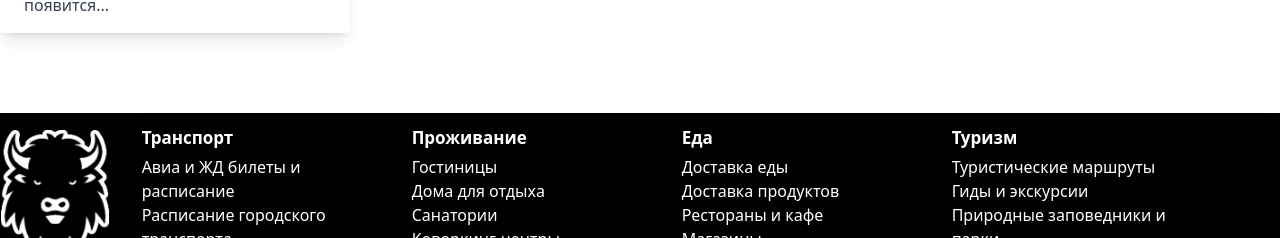
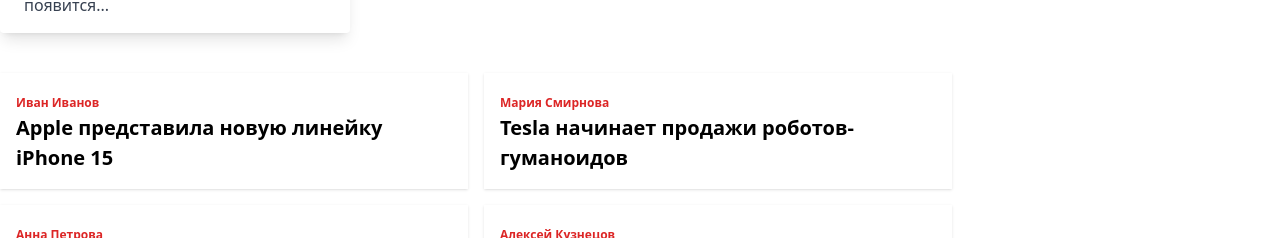
Before and after one commit to AlbogachievM/yakavkaz, a React (Vite) app: page / in a window 1280 px wide. Shown: the part 2562-2800 px from the top of the page. Built offline with nearby package versions, Linux system fonts and the light colour scheme.

Commit message:
six commit

```diff
--- a/src/App.tsx
+++ b/src/App.tsx
@@ -13,6 +13,8 @@
 import img5 from '/src/assets/news/15.jpg'
 import img6 from '/src/assets/news/16.jpg'
 import {NewsLine} from "@/components/newsLine/NewsLine.tsx";
+import {FreshNews} from "@/components/freshNews/FreshNews.tsx";
+import {array} from "@/components/freshNews/array.ts";
 
 function App() {
 
@@ -29,7 +31,7 @@
                                     <h1 className="mr-2">Актуально</h1>
                                 </div>
                                 <div className={'flex items-center gap-4 flex-wrap'}>
-                                        <NewsSlider />
+                                    <NewsSlider/>
                                 </div>
                             </section>
                             <section className={'mt-10 w-full'}>
@@ -58,6 +60,9 @@
                         </section>
                         <NewsLine/>
                     </div>
+                    <section className={'flex items-start gap-4 flex-wrap mt-10 h-[65vh]'}>
+                        <FreshNews array={array}/>
+                    </section>
                 </Container>
             </main>
             <Footer/>
--- /dev/null
+++ b/src/components/freshNews/FreshNews.tsx
@@ -0,0 +1,47 @@
+import {useState} from "react";
+
+export type ArrayProps = {
+    title: string
+    text: string
+    author: string
+}
+type Props = {
+    array: ArrayProps[]
+}
+export const FreshNews = ({array}: Props) => {
+    const [activeIndex, setActiveIndex] = useState<null | number>(null);
+
+    const handleMouseEnter = (index: number) => {
+        setActiveIndex(index);
+    };
+
+    const handleMouseLeave = () => {
+        setActiveIndex(null);
+    };
+
+    return (
+        <>
+            {array.map((el, i) => (
+                <div
+                    key={i}
+                    className="w-[468px] p-4 transition-all duration-300 cursor-pointer shadow"
+                    onMouseEnter={() => handleMouseEnter(i)}
+                    onMouseLeave={handleMouseLeave}
+                >
+                    <span className="text-[12px] font-bold text-red-600">{el.author}</span>
+                    <h3 className="text-[20px] font-bold">{el.title}</h3>
+                    <div
+                        className={`transition-all duration-500 ease-in-out overflow-hidden ${
+                            activeIndex === i ? "max-h-[200px] opacity-100" : "max-h-0 opacity-0"
+                        }`}
+                    >
+                        <p className="mt-2">{el.text}</p>
+                        <a href="#" className="border border-solid mt-4 inline-block p-2 rounded-md text-sm font-bold">
+                            Перейти
+                        </a>
+                    </div>
+                </div>
+            ))}
+        </>
+    );
+};
--- /dev/null
+++ b/src/components/freshNews/array.ts
@@ -0,0 +1,65 @@
+import {ArrayProps} from "@/components/freshNews/FreshNews.tsx";
+
+export const array:ArrayProps[] = [
+    {
+        author: 'Иван Иванов',
+        title: 'Apple представила новую линейку iPhone 15',
+        text: 'На ежегодной конференции компания анонсировала iPhone 15 с улучшенной камерой и новым чипом, который повысит производительность устройства.'
+    },
+    {
+        author: 'Мария Смирнова',
+        title: 'Tesla начинает продажи роботов-гуманоидов',
+        text: 'Элон Маск объявил о старте продаж роботов-гуманоидов Tesla, которые способны выполнять бытовые задачи и помогать в уходе за пожилыми людьми.'
+    },
+    {
+        author: 'Анна Петрова',
+        title: 'Революционные открытия в области ядерной энергетики',
+        text: 'Ученые сделали прорыв в использовании ядерного синтеза, что может привести к созданию бесконечного источника чистой энергии.'
+    },
+    {
+        author: 'Алексей Кузнецов',
+        title: 'Facebook меняет название на Meta',
+        text: 'Цукерберг объявил о ребрендинге компании, связав его с развитием метавселенной, где пользователи смогут взаимодействовать в виртуальной реальности.'
+    },
+    {
+        author: 'Ольга Соколова',
+        title: 'НАСА успешно посадила ровер на Марс',
+        text: 'Новый марсоход уже передал первые снимки Красной планеты и начал исследование её поверхности в поисках признаков жизни.'
+    },
+    {
+        author: 'Дмитрий Орлов',
+        title: 'Google запускает собственную криптовалюту',
+        text: 'Технологический гигант планирует внедрить свою криптовалюту в экосистему Google Pay и другие сервисы компании.'
+    },
+    {
+        author: 'Екатерина Иванова',
+        title: 'Китайские ученые клонировали динозавра',
+        text: 'Используя древнюю ДНК, китайские биологи успешно клонировали динозавра. Проект вызвал волну обсуждений среди мирового научного сообщества.'
+    },
+    {
+        author: 'Сергей Федоров',
+        title: 'Мировые лидеры собрались на климатический саммит',
+        text: 'Главы стран обсудили важные меры по борьбе с изменением климата и договорились о сокращении выбросов парниковых газов к 2050 году.'
+    },
+    {
+        author: 'Сергей Федоров',
+        title: 'Мировые лидеры собрались на климатический саммит',
+        text: 'Главы стран обсудили важные меры по борьбе с изменением климата и договорились о сокращении выбросов парниковых газов к 2050 году.'
+    },
+    {
+        author: 'Виктория Сидорова',
+        title: 'Microsoft покупает игровую студию Activision',
+        text: 'Сделка стоимостью 68,7 миллиардов долларов позволит Microsoft укрепить свои позиции на рынке видеоигр и привлечь больше пользователей к подписке Game Pass.'
+    },
+    {
+        author: 'Андрей Зайцев',
+        title: 'Ученые создали материал прочнее стали',
+        text: 'Новый композитный материал, созданный учеными, оказался легче и прочнее стали, что откроет возможности для применения в авиации и космонавтике.'
+    },
+    {
+        author: 'Елена Николаева',
+        title: 'Разработан первый квантовый компьютер для массового использования',
+        text: 'Компания из Японии объявила о создании первого коммерческого квантового компьютера, который может совершить революцию в вычислительной технике.'
+    },
+
+];
--- a/src/components/newsList/NewsList.tsx
+++ b/src/components/newsList/NewsList.tsx
@@ -46,7 +46,7 @@
         <div className="max-w-[310px] p-4 rounded shadow">
             <div className={'flex items-center gap-3 mb-4'}>
                 <h2 className="text-[16px] font-semibold">Лента новостей</h2>
-                <input type={'date'}/>
+                <input type="date" value="2024-10-21" className={'cursor-pointer'}/>
             </div>
             <ul className="space-y-4">
                 {news.map((item, index) => (
--- a/src/components/newsSlider/NewsSlider.tsx
+++ b/src/components/newsSlider/NewsSlider.tsx
@@ -33,7 +33,7 @@
     };
 
     return (
-        <div className="relative flex items-start justify-center gap-4 w-full" style={{ boxShadow: '0px 0px 6px 4px rgba(0, 0, 0, 0.06)' }}>
+        <div className="relative flex items-start justify-center gap-4 w-full " style={{ boxShadow: '0px 0px 6px 4px rgba(0, 0, 0, 0.06)' }}>
             <button
                 className="absolute left-0 top-[50%] w-[50px] rounded  transform -translate-y-[50%] bg-black opacity-50 hover:opacity-60 z-50"
                 onClick={handlePrevSlide}
@@ -46,10 +46,10 @@
                     <img
                         src={slides[currentSlide].imageUrl}
                         alt={`Slide ${currentSlide + 1}`}
-                        className="object-cover w-full h-full"
+                        className="object-cover w-full h-full "
                     />
                     <div
-                        className="w-[300px] h-full flex flex-col justify-between items-center  p-4 absolute bottom-0 right-[80px] bg-white">
+                        className="w-[300px] h-full flex flex-col justify-between items-center  p-4 absolute bottom-0 right-[80px] bg-white ">
                         <div>
                             <h2 className="text-[20px] mb-2">{slides[currentSlide].title}</h2>
                             <p className="text-[16px]">{slides[currentSlide].text}</p>
```
Lines whose indentation alone changed are shown as unchanged.
